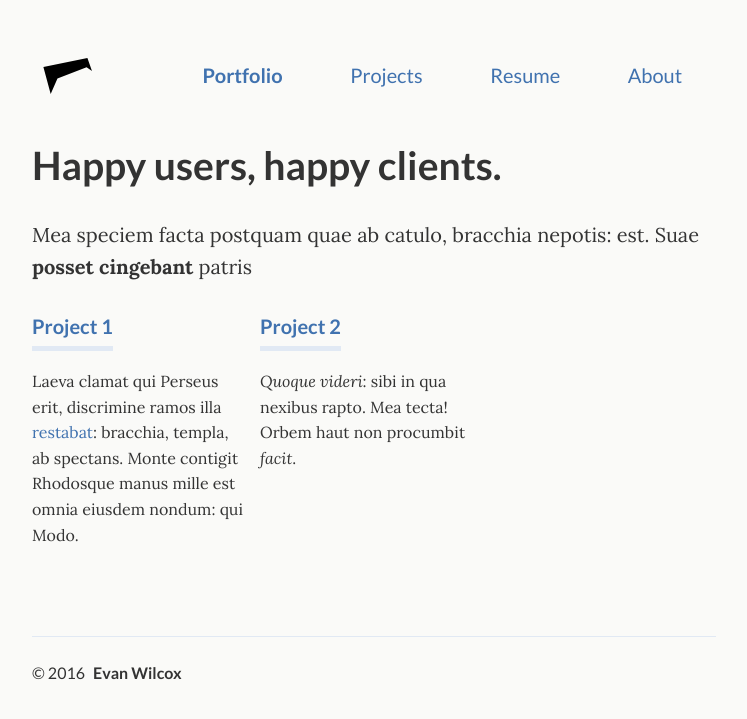
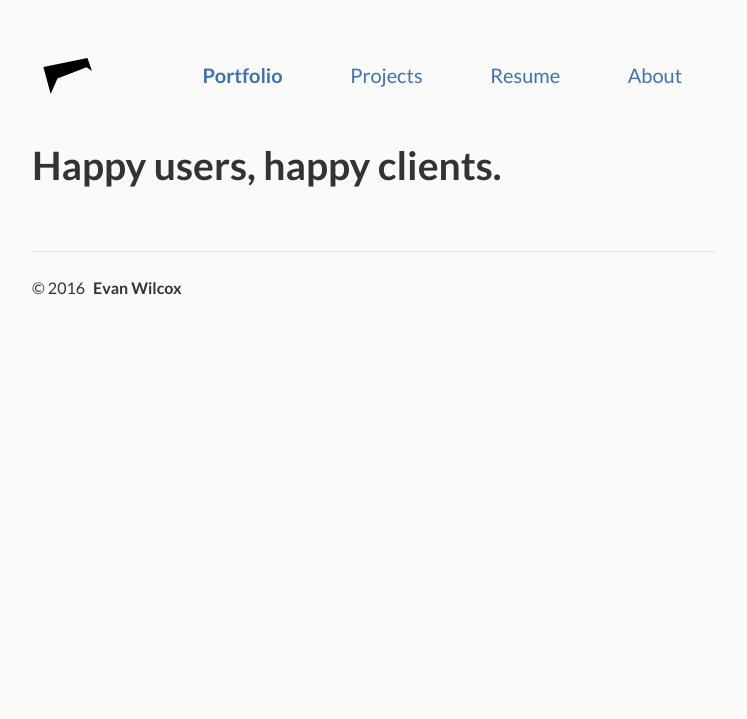
Before and after one commit to ewilcox8/ewilcox8, a Jekyll site: the page built from _pages/work.html, in a window 1280 px wide. Shown: the top 719 px of the page, without its empty margins (266-1013 px from the left). Built offline with Jekyll 4.4.1, drawn with Linux system fonts in a browser that asks for light colours.

Commit message:
Update work.html

```diff
--- a/_pages/work.html
+++ b/_pages/work.html
@@ -5,23 +5,3 @@ subtitle: Happy users, happy clients.
 desc: Happy users, happy clients.
 permalink: /portfolio/
 ---
-
-<p>Mea speciem facta postquam quae ab catulo, bracchia nepotis: est. Suae <strong>posset cingebant</strong> patris</p>
-
-<div class="projects">
-  <div class="grid no-gutters">
-    <div class="unit one-third">
-      <div class="project">
-        <h4 class="project-title"><a href="sample-work/">Project 1</a></h4>
-        <p>Laeva clamat qui Perseus erit, discrimine ramos illa <a href="sample-work/">restabat</a>: bracchia, templa, ab spectans. Monte contigit Rhodosque manus mille est omnia eiusdem nondum: qui Modo.</p>
-      </div>
-    </div>
-
-    <div class="unit one-third">
-      <div class="project">
-        <h4 class="project-title"><a href="sample-work/">Project 2</a></h4>
-        <p><em>Quoque videri</em>: sibi in qua nexibus rapto. Mea tecta! Orbem haut non procumbit <em>facit</em>.</p>
-      </div>
-    </div>
-  </div><!-- grid -->
-</div>
```
